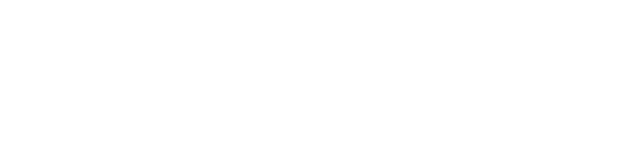
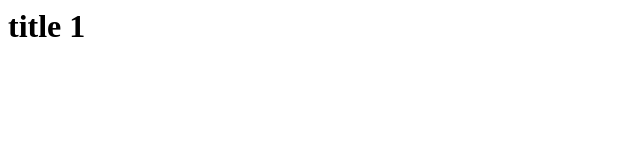
Before and after one commit to Trillat/-helloWorld-, a plain HTML site: page index.html in a window 1280 px wide. Shown: the whole page, without its empty margins (0-640 px from the left). Drawn offline with Linux system fonts and the light colour scheme.

Commit message:
Update index.html

```diff
--- a/index.html
+++ b/index.html
@@ -8,7 +8,7 @@
 
 </head>
 <body>
-<p>
+<h1>title 1<h1>
 
 </p>
 
```
